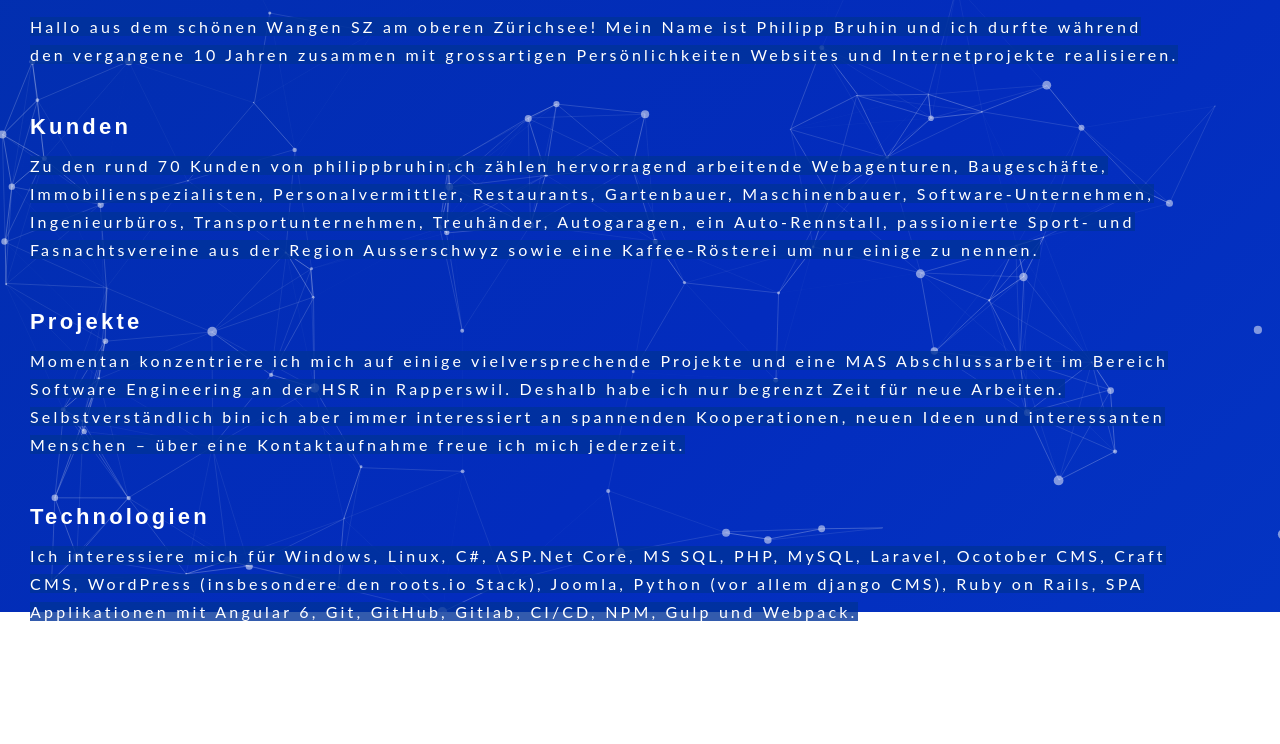
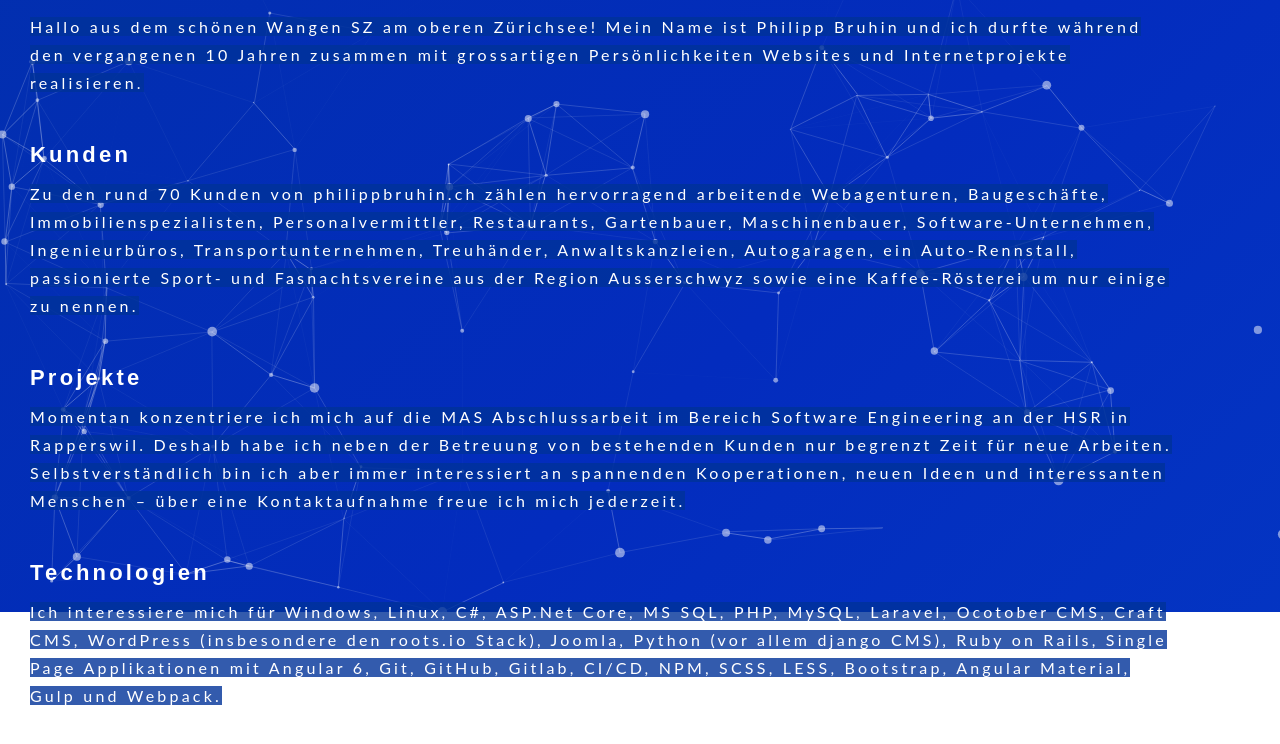
Before and after one commit to philippbruhin/philippbruhin.ch, a website: page src/index.html in a window 1280 px wide. Shown: the part 188-932 px from the top of the page. Drawn offline with Linux system fonts and the light colour scheme.

Commit message:
updated typos

```diff
--- a/src/index.html
+++ b/src/index.html
@@ -49,22 +49,18 @@
       </section>
 
       <section class="container">
-        <p class="inline-text">Hallo aus dem schönen Wangen SZ am oberen Zürichsee! Mein Name ist Philipp Bruhin und ich durfte während den vergangene 10 Jahren zusammen mit grossartigen Persönlichkeiten Websites und Internetprojekte realisieren.</p>
-
+        <p class="inline-text">Hallo aus dem schönen Wangen SZ am oberen Zürichsee! Mein Name ist Philipp Bruhin und ich durfte während den vergangenen 10 Jahren zusammen mit grossartigen Persönlichkeiten Websites und Internetprojekte realisieren.</p>
         <h3>Kunden</h3>
-        <p class="inline-text">Zu den rund 70 Kunden von philippbruhin.ch zählen hervorragend arbeitende Webagenturen, Baugeschäfte, Immobilienspezialisten, Personalvermittler, Restaurants, Gartenbauer, Maschinenbauer, Software-Unternehmen, Ingenieurbüros, Transportunternehmen, Treuhänder, Autogaragen, ein Auto-Rennstall, passionierte Sport- und Fasnachtsvereine aus der Region Ausserschwyz sowie eine Kaffee-Rösterei um nur einige zu nennen.</p>
-
+        <p class="inline-text">Zu den rund 70 Kunden von philippbruhin.ch zählen hervorragend arbeitende Webagenturen, Baugeschäfte, Immobilienspezialisten, Personalvermittler, Restaurants, Gartenbauer, Maschinenbauer, Software-Unternehmen, Ingenieurbüros, Transportunternehmen, Treuhänder, Anwaltskanzleien, Autogaragen, ein Auto-Rennstall, passionierte Sport- und Fasnachtsvereine aus der Region Ausserschwyz sowie eine Kaffee-Rösterei um nur einige zu nennen.</p>
         <h3>Projekte</h3>
-        <p class="inline-text">Momentan konzentriere ich mich auf einige vielversprechende Projekte und eine MAS Abschlussarbeit im Bereich Software Engineering an der HSR in Rapperswil. Deshalb habe ich nur begrenzt Zeit für neue Arbeiten. Selbstverständlich bin ich aber immer interessiert an spannenden Kooperationen, neuen Ideen und interessanten Menschen – über eine Kontaktaufnahme freue ich mich jederzeit.</p>
-
+        <p class="inline-text">Momentan konzentriere ich mich auf die MAS Abschlussarbeit im Bereich Software Engineering an der HSR in Rapperswil. Deshalb habe ich neben der Betreuung von bestehenden Kunden nur begrenzt Zeit für neue Arbeiten. Selbstverständlich bin ich aber immer interessiert an spannenden Kooperationen, neuen Ideen und interessanten Menschen – über eine Kontaktaufnahme freue ich mich jederzeit.</p>
         <h3>Technologien</h3>
-        <p class="inline-text">Ich interessiere mich für Windows, Linux, C#, ASP.Net Core, MS SQL, PHP, MySQL, Laravel, Ocotober CMS, Craft CMS, WordPress (insbesondere den roots.io Stack), Joomla, Python (vor allem django CMS), Ruby on Rails, SPA Applikationen mit Angular 6, Git, GitHub, Gitlab, CI/CD, NPM, Gulp und Webpack.</p>
-
+        <p class="inline-text">Ich interessiere mich für Windows, Linux, C#, ASP.Net Core, MS SQL, PHP, MySQL, Laravel, Ocotober CMS, Craft CMS, WordPress (insbesondere den roots.io Stack), Joomla, Python (vor allem django CMS), Ruby on Rails, Single Page Applikationen mit Angular 6, Git, GitHub, Gitlab, CI/CD, NPM, SCSS, LESS, Bootstrap, Angular Material, Gulp und Webpack.</p>
       </section>
     </main>
 
     <footer>
-      <div class="container-l">
+      <div class="container">
           <ul>
             <li>Philipp Bruhin</li>
             <li>Mühlestrasse 5a</li>
--- a/src/scss/styles/_footer.scss
+++ b/src/scss/styles/_footer.scss
@@ -15,7 +15,7 @@ footer {
             margin: 0;
             li {
                 display: inline;
-                margin: 0 0.3em 0 0;
+                padding: 0 1em 0 0;
             }
         }
     }
```
Also changed, not shown: dist/css/styles.css, dist/index.html, dist/js/main.js, dist/js/particles.js, src/css/styles.css, 2 other files.
